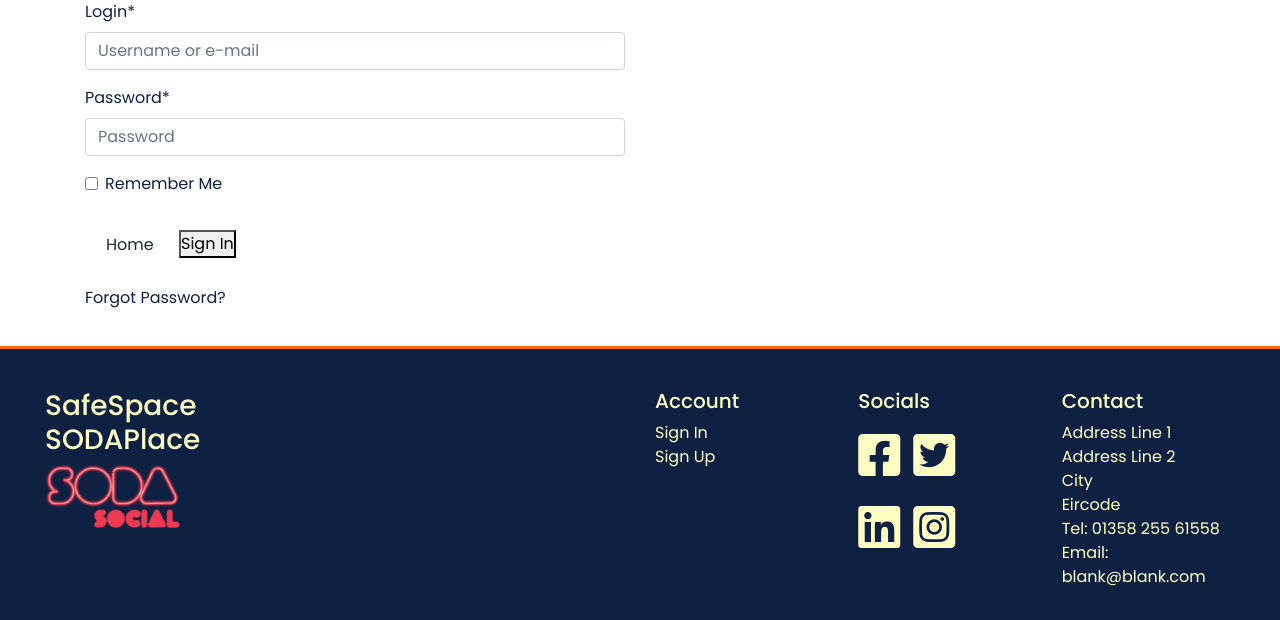
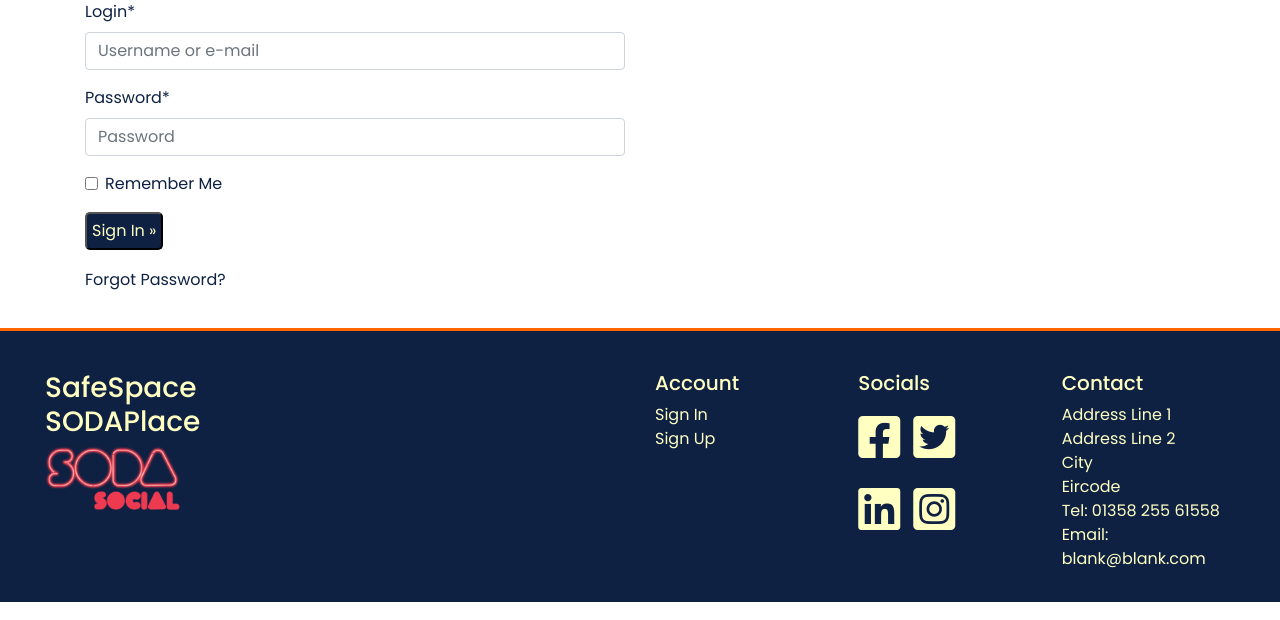
Before and after one commit to Dee-McG/SafeSpaceSODAPlace, a Django app: page /accounts/login/ in a window 1280 px wide. Shown: the part 245-865 px from the top of the page. Run offline with Django 3.2, Linux system fonts and the light colour scheme; some libraries are stand-ins or nearby versions.

Commit message:
Styled buttons on login.html and signup.html

```diff
--- a/templates/allauth/account/login.html
+++ b/templates/allauth/account/login.html
@@ -41,8 +41,8 @@ for a {{ site_name }} account and sign in below:{% endblocktrans %}</p>
   {% if redirect_field_value %}
     <input type="hidden" name="{{ redirect_field_name }}" value="{{ redirect_field_value }}" />
   {% endif %}
-  <a class="btn btn-outline-black rounded-0 main-text anchors" href="{% url 'home' %}">Home</a>
-  <button class="primaryAction" type="submit">{% trans "Sign In" %}</button>
+  <!-- <a class="btn btn-outline-black rounded-0 main-text anchors" href="{% url 'home' %}">Home</a> -->
+  <button class="primaryAction" type="submit" style="background-color: #0E2143; color: #FFFFC2; border-radius: 5px; padding: 5px; margin-bottom: 10px;">{% trans "Sign In" %} &raquo;</button>
   <p class="mt-2">
     <a class="button secondaryAction anchors" href="{% url 'account_reset_password' %}">{% trans "Forgot Password?" %}</a>
   </p>
--- a/templates/allauth/account/signup.html
+++ b/templates/allauth/account/signup.html
@@ -18,7 +18,7 @@
   {% if redirect_field_value %}
   <input type="hidden" name="{{ redirect_field_name }}" value="{{ redirect_field_value }}" />
   {% endif %}
-  <button type="submit">{% trans "Sign Up" %} &raquo;</button>
+  <button type="submit" style="background-color: #0E2143; color: #FFFFC2; border-radius: 5px; padding: 5px; margin-bottom: 10px;">{% trans "Sign Up" %} &raquo;</button>
 </form>
 
 {% endblock %}
```
